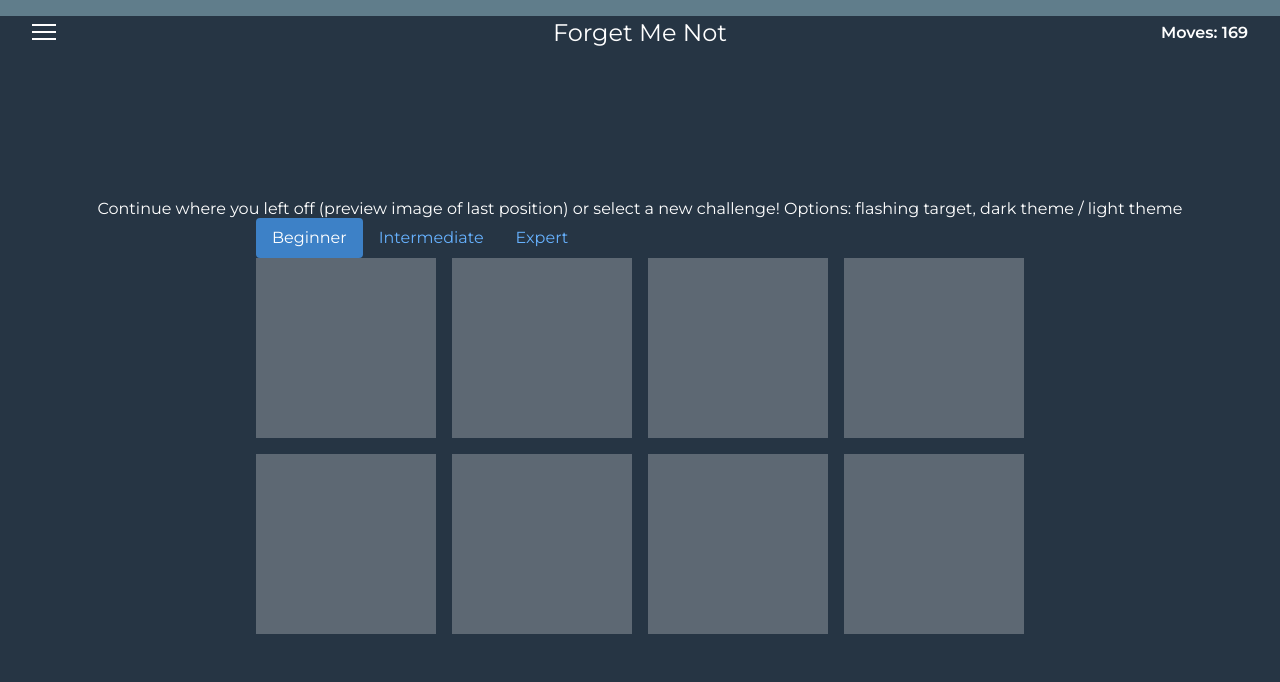
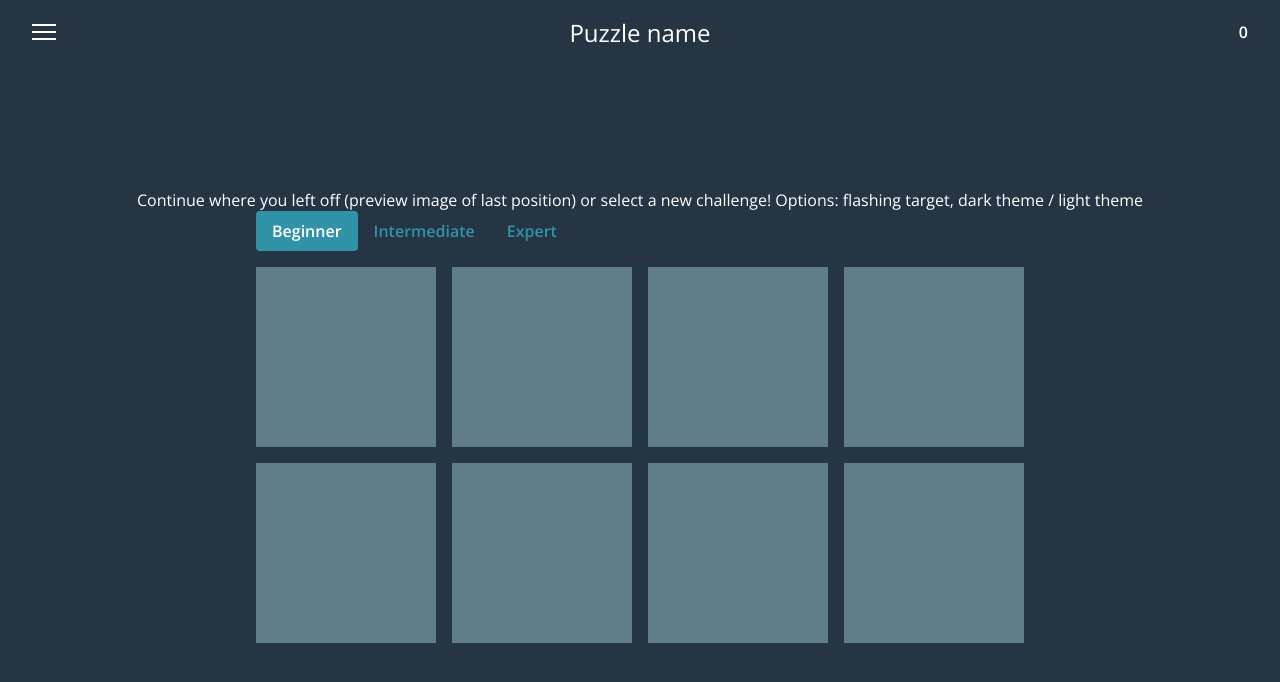
Before and after one commit to krisztian-kugler/klotski, a website built with webpack: page src/index.html in a window 1280 px wide. Built offline with nearby package versions, Linux system fonts and the light colour scheme.

Commit message:
added counter and puzzle name display

```diff
--- a/src/board.ts
+++ b/src/board.ts
@@ -10,7 +10,6 @@ export default class Board {
   cols: number;
   rows: number;
   cellSize = 30;
-  moveCount = 0;
   target: Target;
   master: MovableBlock;
   movables: MovableBlock[] = [];
@@ -20,7 +19,9 @@ export default class Board {
   private cellFromPoint: Cell; // Cell at the current pointer position
   private activeBlock: MovableBlock; // The block that's currently being dragged
   private activeCell: Cell; // The cell of the active block at the current pointer position
+  private activeBlockMoved = false;
   private _dragging = false;
+  private _moveCount = 0;
 
   set dragging(value: boolean) {
     this._dragging = value;
@@ -31,13 +32,24 @@ export default class Board {
     return this._dragging;
   }
 
-  constructor(config: BoardConfig) {
+  set moveCount(value: number) {
+    this._moveCount = value;
+    if (this.moveCountDisplay) this.moveCountDisplay.innerText = this.moveCount.toString();
+  }
+
+  get moveCount(): number {
+    return this._moveCount;
+  }
+
+  constructor(config: BoardConfig, private moveCountDisplay?: HTMLElement, private nameDisplay?: HTMLElement) {
+    if (this.nameDisplay) this.nameDisplay.innerText = "Puzzle name";
     this.cols = config.cols;
     this.rows = config.rows;
+    this.moveCount = 0;
     this.coverageMatrix = new CoverageMatrix(this.cols, this.rows);
     this.createBoard();
     this.createEntities(config);
-    this.setupCoverage();
+    this.setupCoverageMatrix();
     this.renderEntities();
   }
 
@@ -64,7 +76,7 @@ export default class Board {
     this.moveCount = 0;
     this.coverageMatrix.reset();
     [this.master, ...this.movables, ...this.destructibles].forEach(block => block.reset());
-    this.setupCoverage();
+    this.setupCoverageMatrix();
     this.renderEntities();
   }
 
@@ -84,7 +96,7 @@ export default class Board {
     this.walls = config.walls?.map(cells => new Block(cells));
   }
 
-  private setupCoverage() {
+  private setupCoverageMatrix() {
     [this.master, ...this.movables, ...this.destructibles, ...this.walls].forEach(block => {
       this.coverageMatrix.setValues(block.cells, false);
     });
@@ -168,6 +180,11 @@ export default class Board {
               this.activeBlock.master ? Colors.MASTER : Colors.MOVABLE
             );
             this.activeCell = { ...this.cellFromPoint };
+
+            if (!this.activeBlockMoved) {
+              this.moveCount++;
+              this.activeBlockMoved = true;
+            }
           } else if (this.activeBlock.contains(this.cellFromPoint)) {
             this.activeCell = { ...this.cellFromPoint };
           } else {
@@ -183,6 +200,7 @@ export default class Board {
       this.dragging = false;
       this.coverageMatrix.setValues(this.activeBlock.cells, false);
       this.activeBlock = this.activeCell = null;
+      this.activeBlockMoved = false;
     }
   };
 }
--- a/src/main.ts
+++ b/src/main.ts
@@ -7,11 +7,11 @@ const oldBoard = new OldBoard(Puzzles.forgetMeNot);
 oldBoard.mount(".board-slot");
 console.log(oldBoard);
 
-const board = new Board(Puzzles.forgetMeNot);
+const board = new Board(Puzzles.forgetMeNot, document.querySelector(".version"), document.querySelector(".logo"));
 board.attach(".board-slot");
 console.log(board);
 
-document.querySelector(".burger-icon").addEventListener("click", function () {
+document.querySelector(".header").addEventListener("click", function () {
   document.querySelector(".home-screen").classList.toggle("hidden");
 });
 
--- a/src/styles.scss
+++ b/src/styles.scss
@@ -1,4 +1,6 @@
 @import url("https://fonts.googleapis.com/css2?family=Montserrat:wght@400;600;700&display=swap");
+@import url("https://fonts.googleapis.com/css2?family=Source+Sans+Pro:wght@400;600;700&display=swap");
+@import url("https://fonts.googleapis.com/css2?family=Open+Sans:wght@400;600;700&display=swap");
 
 * {
   padding: 0;
@@ -14,7 +16,7 @@ body {
   background-color: #425669;
   background-color: #52616f;
   background-color: #607d8b;
-  font-family: "Montserrat", sans-serif;
+  font-family: "Open Sans", sans-serif;
 }
 
 .board-wrapper {
@@ -41,6 +43,7 @@ body {
   align-items: center;
   padding: 0 2rem;
   color: white;
+  background-color: #263544;
 
   .burger-icon {
     justify-self: left;
@@ -91,6 +94,7 @@ body {
 
 .set-list {
   display: flex;
+  margin-bottom: 1rem;
   list-style: none;
 
   .set-item {
@@ -99,15 +103,16 @@ body {
     height: 2.5rem;
     padding: 0 1rem;
     background-color: transparent;
-    color: #67b2ff;
-    font-family: "Montserrat";
+    color: #3193a7;
+    font-family: "Open Sans";
     font-size: 1rem;
+    font-weight: 600;
     transition: background-color 150ms;
     cursor: pointer;
 
     &.active {
       border-radius: 0.25rem;
-      background-color: #3d81c7;
+      background-color: #3193a7;
       color: white;
     }
   }
@@ -123,6 +128,8 @@ body {
 
   .preview {
     background-color: rgba(255, 255, 255, 0.25);
+    background-color: #607d8b;
+    cursor: pointer;
   }
 }
 
```
